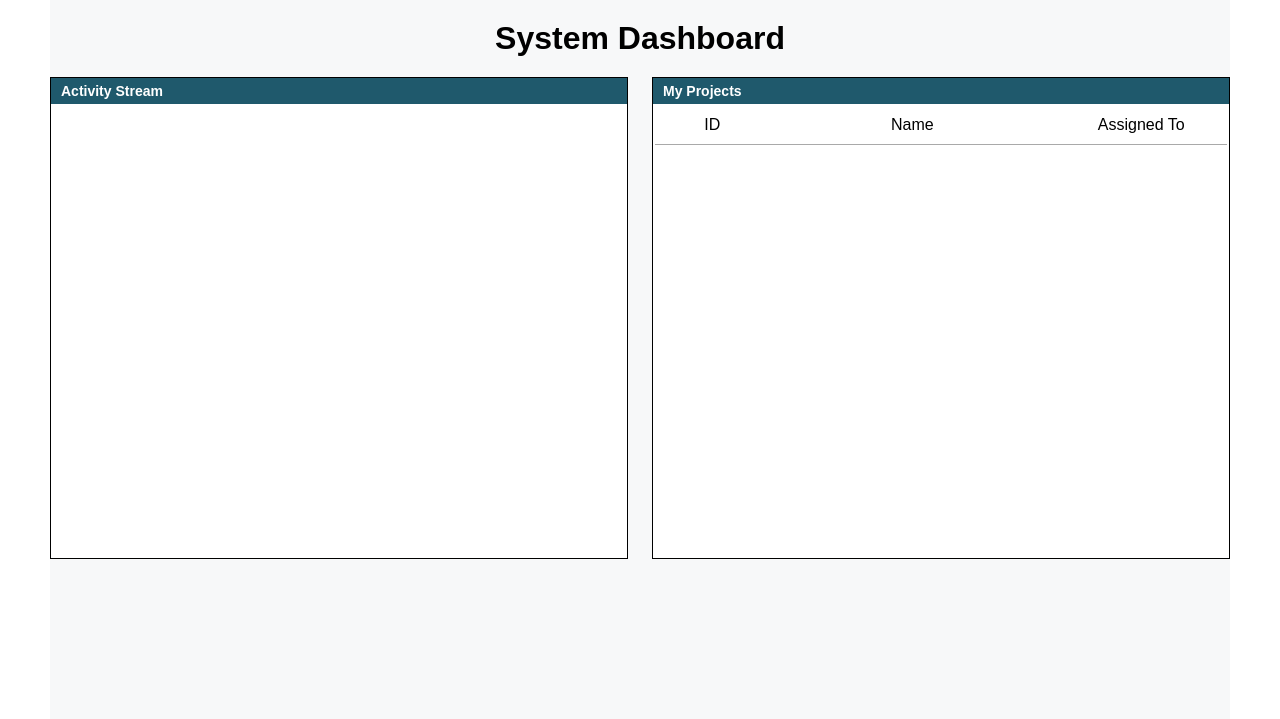
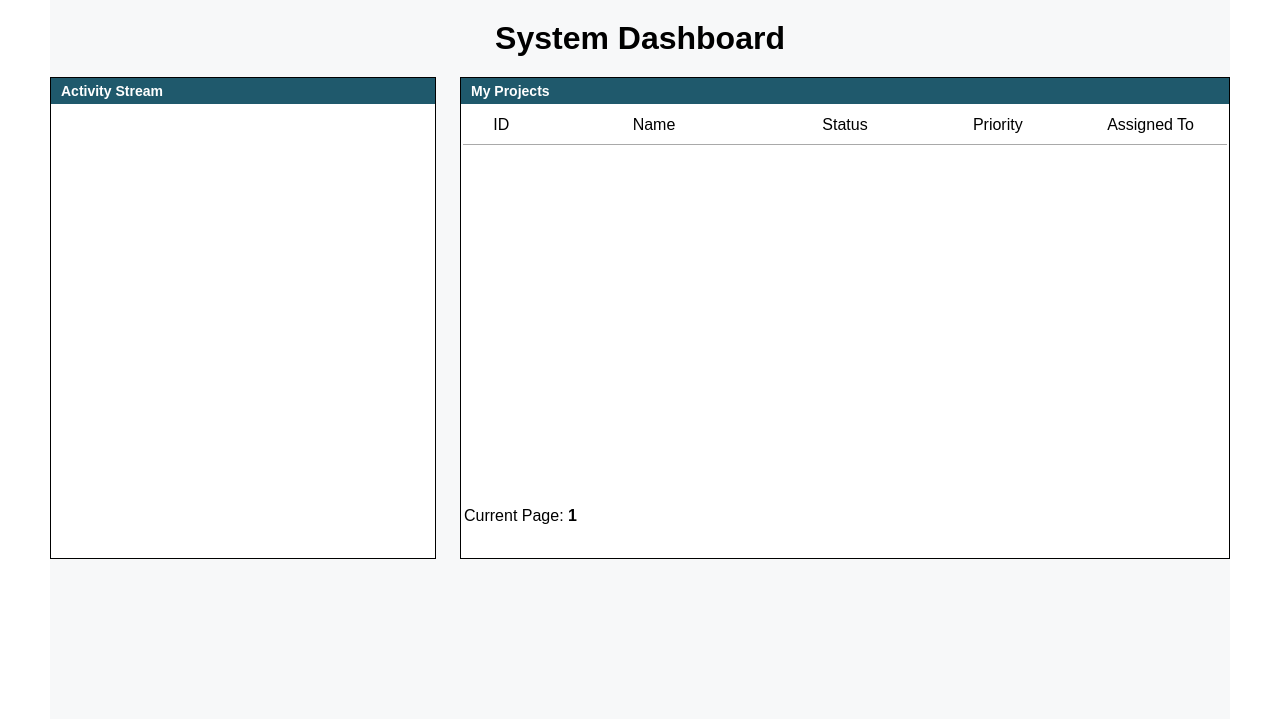
Before and after one commit to Mishakaveli1994/TaskManager, a Django app: page /dashboard/ in a window 1280 px wide. Shown: the part 58-777 px from the top of the page. Run offline with Django 4.2, Linux system fonts and the light colour scheme; the visitor is signed in with stand-in values (Sample User, id 1); data that the repository does not hold is empty.

Commit message:
Added User and Task details, updated Dashboard, asynchronous pagination on Dashboard

```diff
--- a/TaskManager/settings.py
+++ b/TaskManager/settings.py
@@ -39,6 +39,7 @@ INSTALLED_APPS = [
     'django.contrib.messages',
     'django.contrib.staticfiles',
     'manager',
+    'pure_pagination'
 ]
 
 MIDDLEWARE = [
--- a/account/urls.py
+++ b/account/urls.py
@@ -9,5 +9,5 @@ urlpatterns = [
     path('password_change/done/', auth_views.PasswordChangeView.as_view(), name='password_change_done'),
     path('register/', views.register, name='register'),
     path('edit/', views.edit, name='edit'),
-    path('profile/', views.profile, name='profile'),
+    path('profile/<slug:slug>', views.profile, name='profile'),
 ]
--- a/manager/models.py
+++ b/manager/models.py
@@ -47,6 +47,8 @@ class Task(models.Model):
     created = models.DateTimeField(auto_now_add=True)
     updated = models.DateTimeField(auto_now=True)
 
+    tracked_time = models.IntegerField(null=True)
+
     def save(self, *args, **kwargs):
         if not self.slug:
             self.slug = slugify(self.title)
--- a/manager/templates/dashboard.html
+++ b/manager/templates/dashboard.html
@@ -27,22 +27,109 @@
                     <tr>
                         <td>ID</td>
                         <td>Name</td>
+                        <td>Status</td>
+                        <td>Priority</td>
                         <td>Assigned To</td>
                     </tr>
                     </thead>
                     <tbody>
-                    {% for task in tasks %}
-                        <tr>
-                            <td><a href="">{{ task.id }}</a></td>
-                            <td><a href="">{{ task.title|truncatechars:100 }}</a></td>
-                            <td>{% if task.assignee %}<a href="">{{ task.assignee|truncatechars:40 }}</a>{% else %}<p>None</p>{% endif %}
-                            </td>
-                        </tr>
-                    {% endfor %}
                     </tbody>
                 </table>
+                <div class="paginator">
+                    <p class="current-hold">
+                        Current Page: <b id="current"></b>
+                    </p>
+
+                    <div>
+                        <a href="#" id="prev">
+                            Previous Page
+                        </a>
+                        <a href="#" id="next">
+                            Next Page
+                        </a>
+                    </div>
+                </div>
             </div>
         </div>
     </div>
 
 {% endblock content %}
+
+{% block script %}
+    <script>
+        async function getData(url, page, paginateBy) {
+            const urlWithParams = url + "?" + new URLSearchParams({
+                page: page,
+                per_page: paginateBy
+            })
+            const response = await fetch(urlWithParams);
+            return response.json();
+        }
+
+        class FauxPaginator {
+            constructor(perPage) {
+                this.perPage = perPage
+                this.pageIndex = 1
+                this.container = document.querySelector("tbody")
+                this.label = document.querySelector("#current")
+                this.prev = document.querySelector("#prev")
+                this.next = document.querySelector("#next")
+                this.prev.addEventListener("click", this.onPrevClick.bind(this))
+                this.next.addEventListener("click", this.onNextClick.bind(this))
+                this.goToPage()
+            }
+
+            onPrevClick(event) {
+                event.preventDefault()
+                this.pageIndex--
+                this.goToPage()
+            }
+
+            onNextClick(event) {
+                event.preventDefault()
+                this.pageIndex++
+                this.goToPage()
+            }
+
+            addElement(task) {
+                let titleLen = 30
+                let assigneeLen = 10
+
+                if (task.title.length > titleLen){
+                    task.title = `${task.title.substring(0, titleLen)}...`
+                }
+
+                let tr = `<tr>
+                            <td><a href="/tasks/${task.id}">${task.id}</a></td>
+                            <td><a href="/tasks/${task.id}">${task.title}</a></td>
+                            <td><p>${task.status}</p></td>
+                            <td><p>${task.priority}</p></td>
+                            <td>${(task.assignee != 'None') ? `<a href="/account/profile/${task.assignee}">${task.assignee.substring(0, assigneeLen)}</a>` : '<p>None</p>'}
+                            </td>
+                         </tr>`
+
+                this.container.innerHTML += tr
+
+
+            }
+
+            goToPage() {
+                getData("{% url 'tasks-api' %}", this.pageIndex, this.perPage)
+                    .then(response => {
+                        this.container.innerHTML = '';
+                        response.data.forEach((el) => {
+                            console.log(el)
+                            this.addElement(el)
+                        });
+                        this.label.innerText = this.pageIndex
+                        const firstPage = this.pageIndex === 1
+                        const lastPage = !response.page.has_next
+                        this.prev.style.display = firstPage ? "none" : "inline-block"
+                        this.next.style.display = lastPage ? "none" : "inline-block"
+                    });
+            }
+        }
+
+        new FauxPaginator(11);
+    </script>
+{% endblock script %}
--- a/manager/urls.py
+++ b/manager/urls.py
@@ -7,4 +7,6 @@ urlpatterns = [
     path('create_task/', views.create_task, name='create_task'),
     path('administration/', views.administration, name='administration'),
     path('projects/', views.projects, name='projects'),
+    path('tasks/tasks.json', views.tasks_listing, name='tasks-api'),
+    path('tasks/<int:task_id>', views.task_details, name='task_details')
 ]
--- a/manager/views.py
+++ b/manager/views.py
@@ -1,14 +1,19 @@
 from django.contrib.auth.decorators import login_required
+from django.http import JsonResponse
 from django.shortcuts import render, redirect
-from .forms import TaskCreationForm
+from django.views.generic import DetailView
+
+from .forms import TaskCreationForm, TaskEditForm
 from django.contrib import messages
 from group_validation import group_required
 from .models import Task
+from django.core.paginator import Paginator, PageNotAnInteger, InvalidPage
 
 
 # Create your views here.
 @login_required
 def dashboard(request):
+    tasks_paginate_by = 10
     user = request.user
     tasks = ''
     if user.groups.filter(name='Admin').exists():
@@ -17,10 +22,44 @@
         tasks = Task.objects.all().filter(author=user.id).order_by('-updated')
     elif user.groups.filter(name='Employee').exists():
         tasks = Task.objects.all().filter(assignee=user.id).order_by('-updated')
-    return render(request,
-                  'dashboard.html',
-                  {'section': 'dashboard',
-                   'tasks': tasks})
+    paginator = Paginator(tasks, tasks_paginate_by)
+    tasks = paginator.get_page(1)
+    if request.method == 'GET':
+        return render(request,
+                      'dashboard.html',
+                      {'section': 'dashboard',
+                       'tasks': tasks})
+
+
+def tasks_listing(request):
+    page_number = request.GET.get("page", 1)
+    per_page = request.GET.get("per_page", 11)
+    user = request.user
+    tasks = ''
+    if user.groups.filter(name='Admin').exists():
+        tasks = Task.objects.all().order_by('-updated')
+    elif user.groups.filter(name='Manager').exists():
+        tasks = Task.objects.all().filter(author=user.id).order_by('-updated')
+    elif user.groups.filter(name='Employee').exists():
+        tasks = Task.objects.all().filter(assignee=user.id).order_by('-updated')
+    paginator = Paginator(tasks, per_page)
+    page_obj = paginator.get_page(page_number)
+    data = [{'id': kw.id,
+             'title': kw.title,
+             'assignee': str(kw.assignee),
+             'priority': kw.priority,
+             'status': kw.status} for kw in
+            page_obj.object_list]
+
+    payload = {
+        "page": {
+            "current": page_obj.number,
+            "has_next": page_obj.has_next(),
+            "has_previous": page_obj.has_previous(),
+        },
+        "data": data
+    }
+    return JsonResponse(payload)
 
 
 @group_required('Manager', 'Admin')
@@ -63,3 +102,14 @@
     return render(request,
                   'index.html',
                   {'section': 'index'})
+
+
+@login_required
+def task_details(request, task_id):
+    task = Task.objects.get(id=task_id)
+    if request.method == 'POST':
+        pass
+    else:
+        task_form = TaskEditForm(instance=task)
+        return render(request, 'task_details.html',
+                      {'form': task_form})
--- a/static/css/dashboard.css
+++ b/static/css/dashboard.css
@@ -17,9 +17,18 @@
 .activity-stream,
 .assigned {
     background: white;
-    width: 45vw;
     height: 60vh;
     border: 1px solid;
+        display: flex;
+    flex-direction: column;
+}
+
+.activity-stream{
+        width: 30vw;
+}
+
+.assigned{
+        width: 60vw;
 }
 
 .activity-banner,
@@ -38,6 +47,7 @@
 .project-table {
     text-align: center;
     width: 100%;
+    flex-basis: 84%;
 }
 
 .project-table a{
@@ -57,46 +67,45 @@
 }
 
 .project-table tr td:nth-child(1){
-    flex-basis:20%;
+    flex-basis:10%;
 }
 
 .project-table tr td:nth-child(2){
-    flex-basis:50%;
+    flex-basis:30%;
 }
 
 .project-table tr td:nth-child(3){
-    flex-basis:30%;
+    flex-basis:20%;
+}
+.project-table tr td:nth-child(4){
+    flex-basis:20%;
+}
+.project-table tr td:nth-child(5){
+    flex-basis:20%;
 }
 
 .project-table tr:nth-child(even) {
     background-color: #f2f2f2;
 }
 
-/*.row-info{*/
-/*    display: flex;*/
-/*    justify-content: space-between;*/
-/*    padding: 0 30px;*/
-/*    border-bottom: 1px solid;*/
-/*}*/
+.current-hold{
+        margin-left: 3px;
+}
 
-/*.row-info a{*/
-/*    text-decoration: none;*/
-/*    font-weight: bold;*/
-/*    font-size:15px;*/
-/*    color:dimgray;*/
-/*}*/
+#prev,
+#next {
+    text-decoration: none;
+    padding: 6px 7px;
+    border: 1px solid;
+    border-radius: 4px;
+    margin-top:3px;
+    margin-left: 3px;
+    font-weight: bold;
+    color:black;
+}
 
-/*.task-list{*/
-/*    list-style:none;*/
-/*    padding: 0 30px;*/
-/*}*/
-
-/*.task-list li{*/
-/*    display: flex;*/
-/*    justify-content: space-between;*/
-/*}*/
-
-/*.task-list li a{*/
-/*    text-decoration: none;*/
-/*    color:#2576C0;*/
-/*}*/
+#prev:hover,
+#next:hover{
+    background:#FC6620;
+    color:white;
+}
--- a/templates/nav.html
+++ b/templates/nav.html
@@ -27,7 +27,7 @@
                     {% endif %}
                     <li class="user"><a class="nav-link" href="">Search</a></li>
                     <li class="user {% if section == 'profile' %}selected{% endif %}"><a class="nav-link"
-                                                                                         href="{% url 'profile' %}">Profile</a>
+                                                                                         href="{% url 'profile' user.username %}">Profile</a>
                     </li>
                     <li class="user"><a class="nav-link" href="{% url 'logout' %}">Logout</a></li>
                 </ul>
```
Also changed, not shown: account/templates/registration/profile.html (+6 -3 lines), account/views.py (+9 -5 lines), manager/forms.py (+15 -0 lines), manager/templates/task_details.html (added, +25 -0 lines), static/css/task-details.css (added, +31 -0 lines), manager/migrations/0009_task_tracked_time.py (added).
